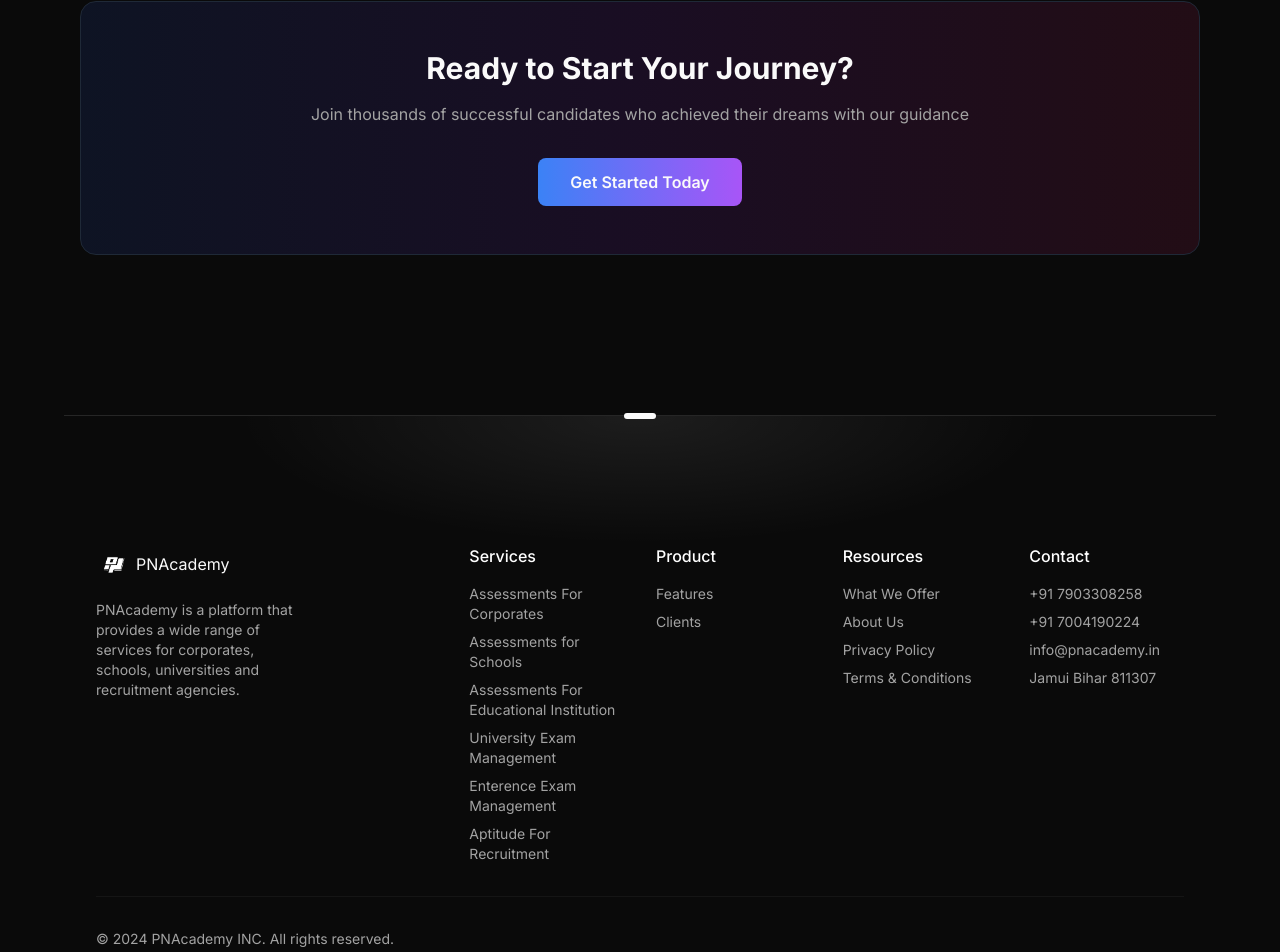
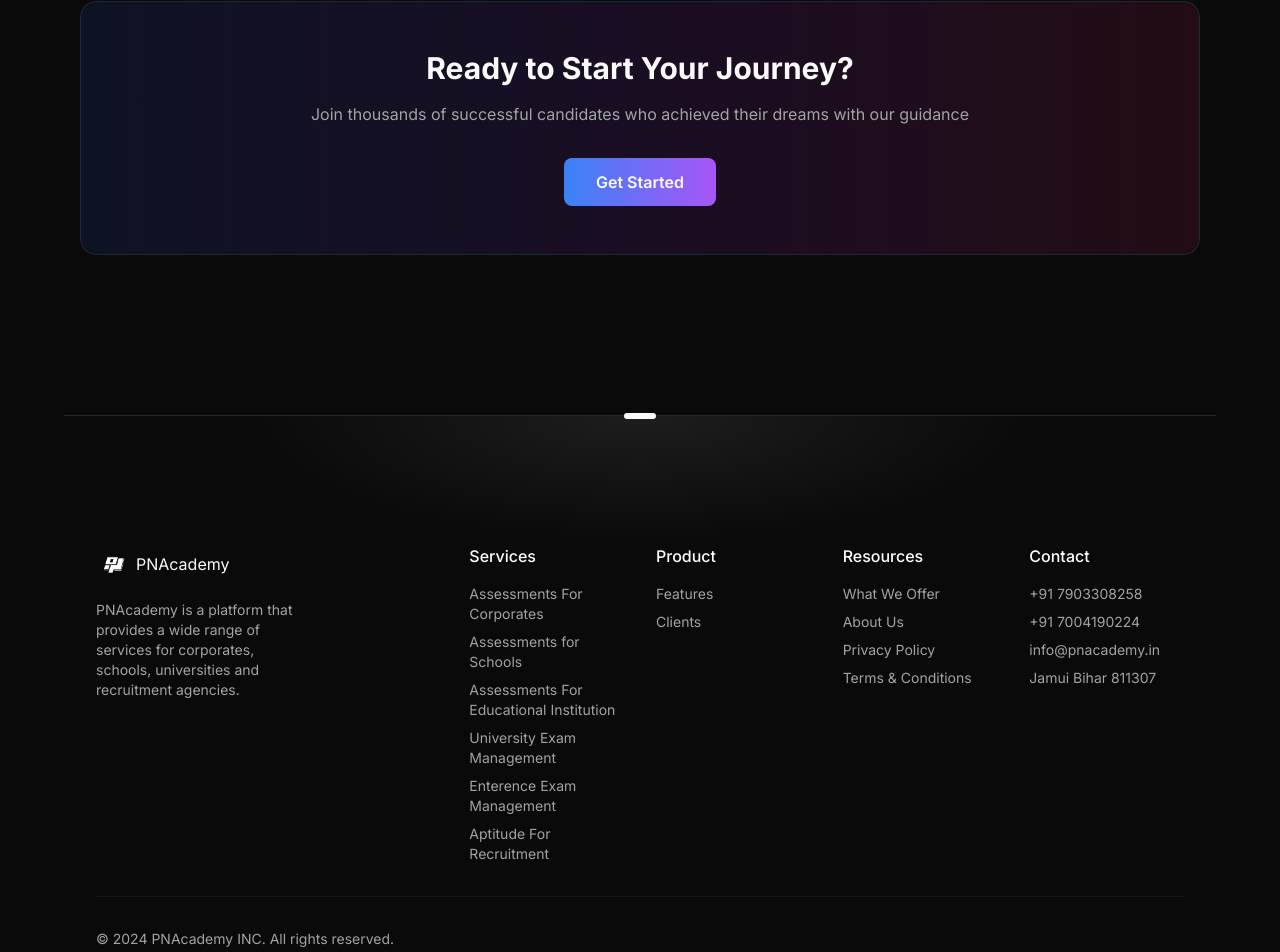
Before and after one commit to shreverr/pnacademy-web-2.0, a Next.js app: page /resources/what-we-offer in a window 1280 px wide. Shown: the part 2695-3647 px from the top of the page. Built offline with nearby package versions, Linux system fonts and the light colour scheme; no server answers.

Commit message:
fix:i hate this so much

```diff
--- a/src/app/page.tsx
+++ b/src/app/page.tsx
@@ -3,6 +3,7 @@
 import { BentoCard, BentoGrid, CARDS } from "@/components/ui/bento-grid";
 import { BorderBeam } from "@/components/ui/border-beam";
 import { Button } from "@/components/ui/button";
+
 import {
   Card,
   CardContent,
@@ -22,8 +23,10 @@
 import Lenis from "@studio-freight/lenis";
 import { useEffect } from "react";
 import { ProductTabs } from "@/components/other-components/product-tab";
+import { useRouter } from "next/navigation";
 
 const HomePage = () => {
+  const router = useRouter();
   useEffect(() => {
     const lenis = new Lenis();
     function raf(time: any) {
@@ -131,7 +134,7 @@
             <MagicBadge title="Features" />
             <h2 className="text-center lg:text-center text-3xl md:text-5xl !leading-[1.1] font-medium font-heading text-foreground mt-6"></h2>
             <p className="mt-4 text-center lg:text-center text-lg text-muted-foreground max-w-lg">
-              PNAcademy offers a wide range of features to help you manage your
+              Pnacademy offers a wide range of features to help you manage your
               assessments more effectively. Here&apos;s how it works
             </p>
           </div>
@@ -151,7 +154,7 @@
           <div className="flex flex-col items-center lg:items-center justify-center w-full py-8 max-w-xl mx-auto">
             <MagicBadge title="The Value you get" />
             <h2 className="text-center lg:text-center text-3xl md:text-5xl !leading-[1.1] font-medium font-heading text-foreground mt-6">
-              What we Offer in PNAcademy
+              What we Offer in Pnacademy
             </h2>
             <p className="mt-4 text-center lg:text-center text-lg text-muted-foreground max-w-lg">
               We offer a wide range of features to help you manage your
@@ -224,7 +227,7 @@
               What our users are saying
             </h2>
             <p className="mt-4 text-center lg:text-center text-lg text-muted-foreground max-w-lg">
-              Here&apos;s what some of our users have to say about PNAcademy.
+              Here&apos;s what some of our users have to say about Pnacademy.
             </p>
           </div>
         </AnimationContainer>
@@ -327,10 +330,10 @@
                 next-generation assessment platform.
               </p>
               <div className="mt-6">
-                <Link href={"/get-quote"}>
+                <Button onClick={() => router.push("/get-quote")}>
                   Get started
                   <ArrowRightIcon className="w-4 h-4 ml-2" />
-                </Link>
+                </Button>
               </div>
             </div>
           </LampContainer>
--- a/src/app/resources/what-we-offer/page.tsx
+++ b/src/app/resources/what-we-offer/page.tsx
@@ -1,3 +1,4 @@
+"use client";
 import { AnimationContainer, MaxWidthWrapper } from "@/components";
 import React from "react";
 import {
@@ -23,8 +24,11 @@
   BarChart,
   School,
 } from "lucide-react";
+import { useRouter } from "next/navigation";
 
 const WhatWeOffer = () => {
+  const router = useRouter();
+
   const mainCategories = [
     {
       title: "Defense Services Exams",
@@ -484,8 +488,11 @@
               Join thousands of successful candidates who achieved their dreams
               with our guidance
             </p>
-            <button className="px-8 py-3 rounded-lg bg-gradient-to-r from-blue-500 to-purple-500 hover:from-blue-600 hover:to-purple-600 transition-all duration-300 font-semibold">
-              Get Started Today
+            <button
+              onClick={() => router.push("/get-quote")}
+              className="px-8 py-3 rounded-lg bg-gradient-to-r from-blue-500 to-purple-500 hover:from-blue-600 hover:to-purple-600 transition-all duration-300 font-semibold"
+            >
+              Get Started
             </button>
           </div>
         </section>
```
